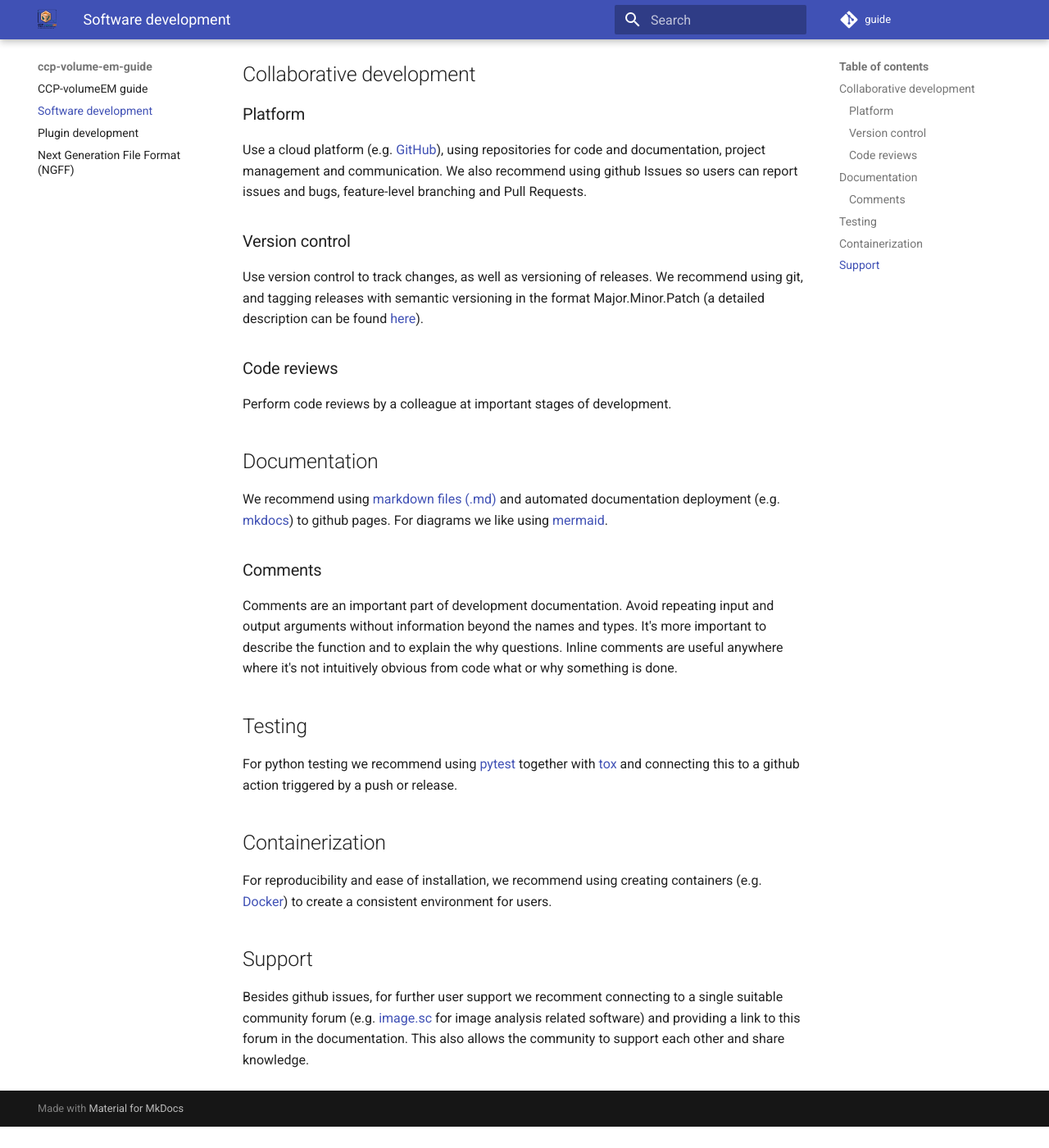
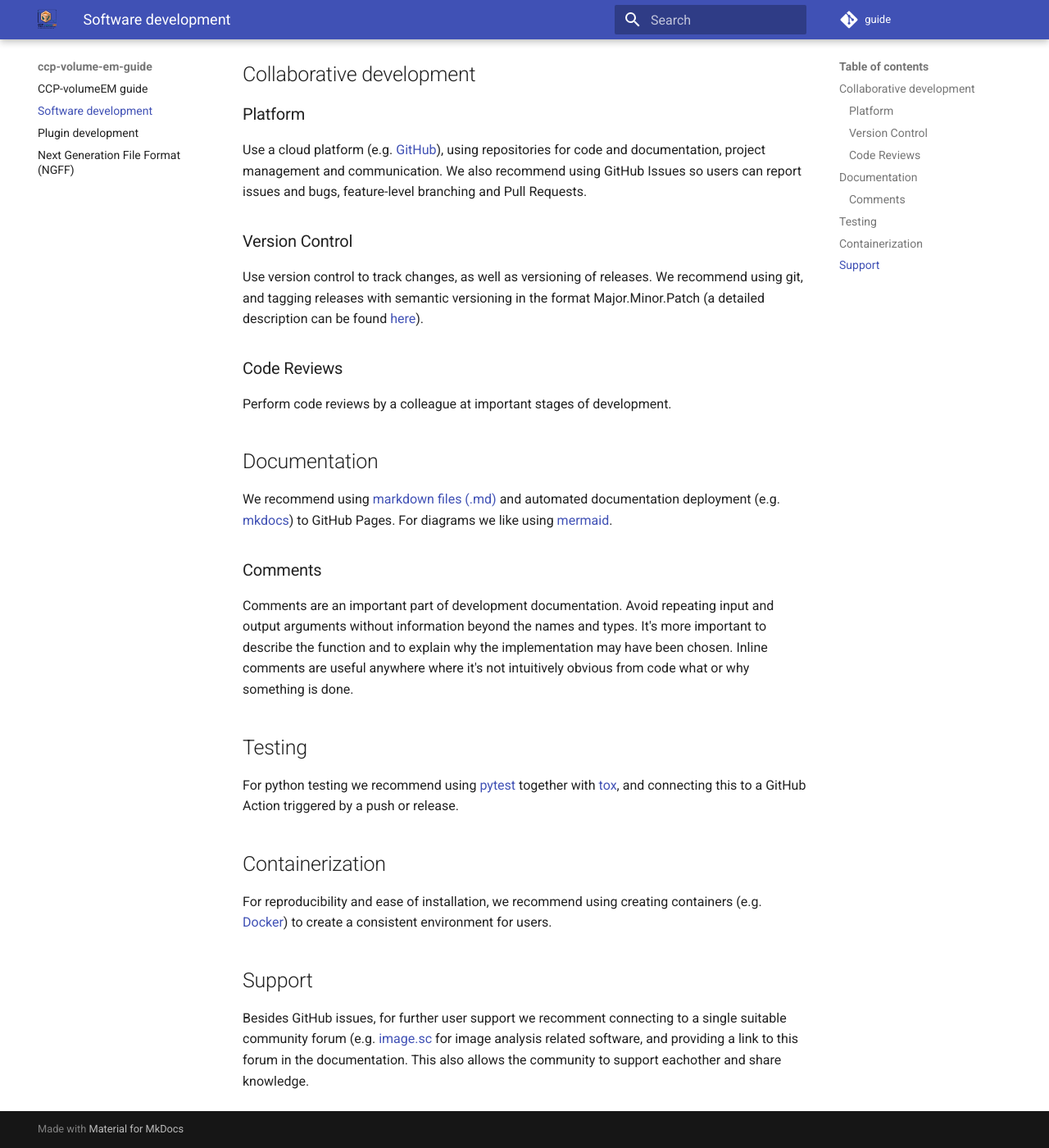
Before and after one commit to ccp-volume-em/guide, an MkDocs documentation site: the page built from docs/software.md, in a window 1280 px wide and 1400 px high, scrolled down 172 px. Shown: the whole window at 82% size. Built offline with MkDocs 1.6.1 and Material for MkDocs 9.7.7, drawn with Linux system fonts in a browser that asks for light colours; comment, search, counter and statistics services are not loaded; before the commit the page ends 1546 px from its top, so only the background shows below that.

Commit message:
Minor formatting changes to software.md

```diff
--- a/docs/software.md
+++ b/docs/software.md
@@ -6,27 +6,27 @@ For collaborative software development, we recommend using the following:
 
 ### Platform
 Use a cloud platform (e.g. [GitHub](https://github.com)), using repositories for code and documentation, project management and communication.
-We also recommend using github Issues so users can report issues and bugs, feature-level branching and Pull Requests.
+We also recommend using GitHub Issues so users can report issues and bugs, feature-level branching and Pull Requests.
 
-### Version control
+### Version Control
 Use version control to track changes, as well as versioning of releases. We recommend using git, and tagging releases with semantic versioning in the format Major.Minor.Patch (a detailed description can be found [here](https://en.wikipedia.org/wiki/Software_versioning)).
 
-### Code reviews
+### Code Reviews
 Perform code reviews by a colleague at important stages of development.
 
 ## Documentation
-We recommend using [markdown files (.md)](https://en.wikipedia.org/wiki/Markdown) and automated documentation deployment (e.g. [mkdocs](https://www.mkdocs.org/)) to github pages. For diagrams we like using [mermaid](https://en.wikipedia.org/wiki/Mermaid_(software)).
+We recommend using [markdown files (.md)](https://en.wikipedia.org/wiki/Markdown) and automated documentation deployment (e.g. [mkdocs](https://www.mkdocs.org/)) to GitHub Pages. For diagrams we like using [mermaid](https://en.wikipedia.org/wiki/Mermaid_(software)).
 
 ### Comments
-Comments are an important part of development documentation. Avoid repeating input and output arguments without information beyond the names and types. It's more important to describe the function and to explain the why questions.
+Comments are an important part of development documentation. Avoid repeating input and output arguments without information beyond the names and types. It's more important to describe the function and to explain why the implementation may have been chosen.
 Inline comments are useful anywhere where it's not intuitively obvious from code what or why something is done.
 
 ## Testing
-For python testing we recommend using [pytest](https://docs.pytest.org/) together with [tox](https://tox.wiki/) and connecting this to a github action triggered by a push or release.
+For python testing we recommend using [pytest](https://docs.pytest.org/) together with [tox](https://tox.wiki/), and connecting this to a GitHub Action triggered by a push or release.
 
 ## Containerization
 For reproducibility and ease of installation, we recommend using creating containers (e.g. [Docker](https://www.docker.com/)) to create a consistent environment for users.
 
 ## Support
-Besides github issues, for further user support we recomment connecting to a single suitable community forum (e.g. [image.sc](https://forum.image.sc/) for image analysis related software) and providing a link to this forum in the documentation.
-This also allows the community to support each other and share knowledge.
+Besides GitHub issues, for further user support we recomment connecting to a single suitable community forum (e.g. [image.sc](https://forum.image.sc/) for image analysis related software, and providing a link to this forum in the documentation.
+This also allows the community to support eachother and share knowledge.
```
